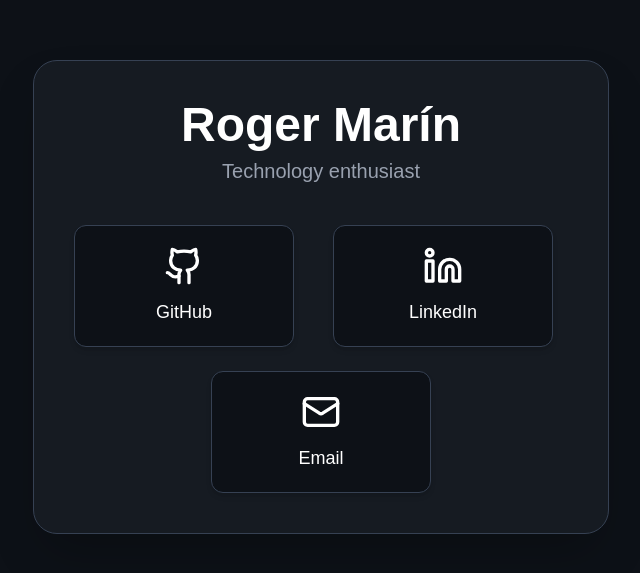
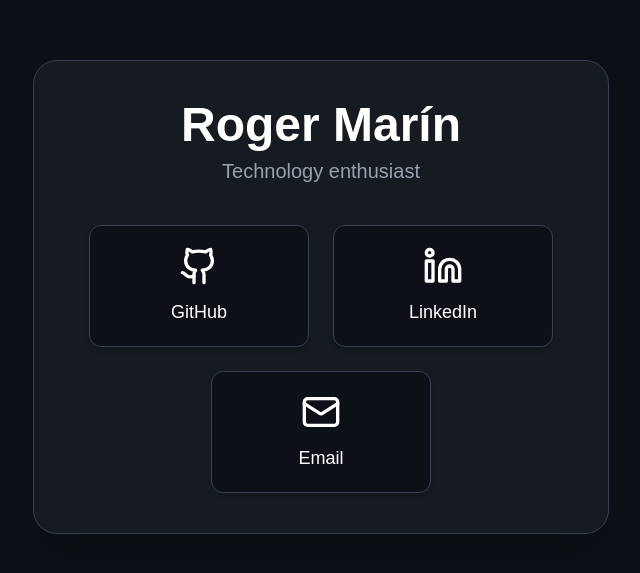
Before and after one commit to Itzskade/itzskade-landing, a Next.js app: page / in a window 1280 px wide. Shown: the part 103-676 px from the top of the page, without its empty margins (319-959 px from the left). Built offline with nearby package versions, Linux system fonts and the light colour scheme.

Commit message:
Update page.tsx

```diff
--- a/src/app/page.tsx
+++ b/src/app/page.tsx
@@ -28,18 +28,16 @@
           <h1 className="text-5xl font-bold">Roger Marín</h1>
           <p className="text-xl text-gray-400 mt-2">Technology enthusiast</p>
         </div>
-        <div className="grid grid-cols-2 gap-6">
+        <div className="flex flex-wrap justify-center gap-6">
           {links.map((link, i) => (
             <a
               href={link.url}
               target="_blank"
               rel="noopener noreferrer"
               key={link.name}
-              className={
-                i === links.length - 1 ? "col-span-2 flex justify-center" : ""
-              }
+              className={i === links.length - 1 ? "w-full flex justify-center" : ""}
             >
-              <Card className="rounded-2xl bg-[#0d1117] hover:bg-[#1f2937] transition duration-300 border border-gray-600 shadow-md w-full max-w-[220px]">
+              <Card className="rounded-2xl bg-[#0d1117] hover:bg-[#1f2937] transition duration-300 border border-gray-600 shadow-md w-[220px]">
                 <CardContent className="flex flex-col items-center justify-center p-5">
                   {link.icon}
                   <span className="mt-3 text-white text-lg font-medium">
```
